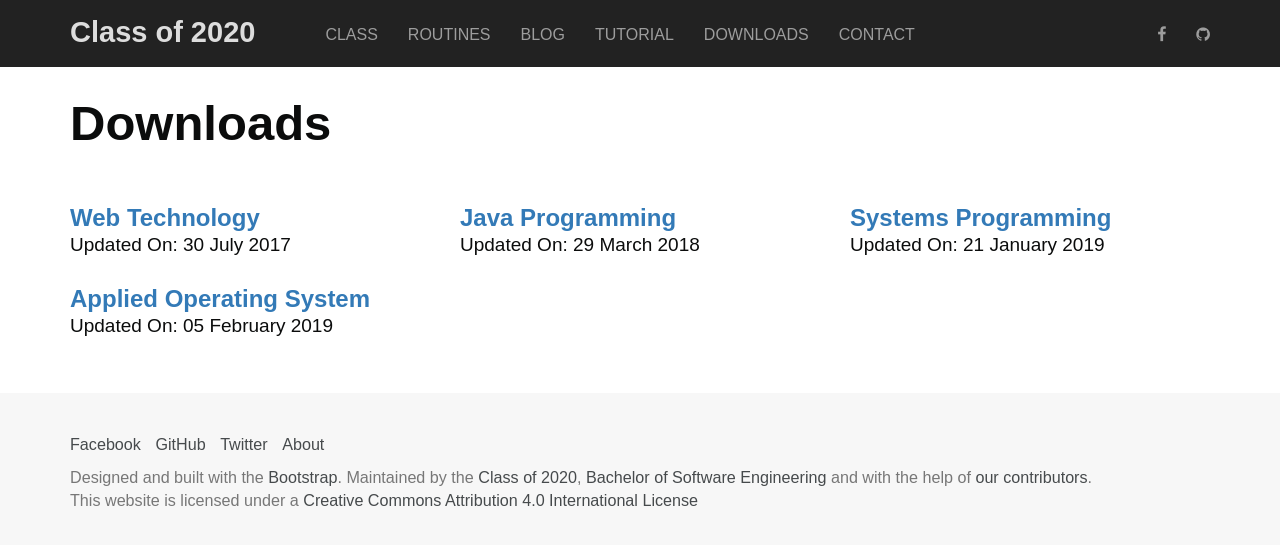
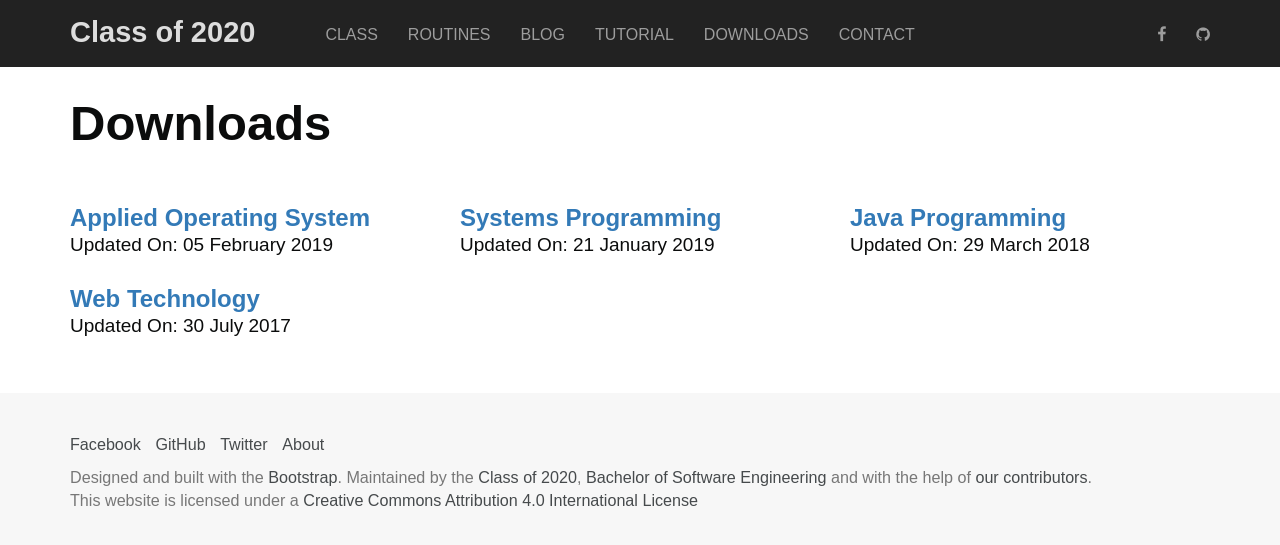
Before and after one commit to Classof2020/classof2020.github.io, a Jekyll site: the page built from downloads.html, in a window 1280 px wide. Shown: the top 545 px of the page. Built offline with Jekyll 4.4.1, drawn with Linux system fonts in a browser that asks for light colours; nearby versions of some CDN libraries; some web fonts are replaced.

Commit message:
Update downloads.html

```diff
--- a/downloads.html
+++ b/downloads.html
@@ -7,7 +7,7 @@ permalink: /downloads/
 <h1>Downloads</h1><br>
 <section>
   <div class="row">
-  {% for download in site.downloads %}
+  {% for download in site.downloads reversed %}
     <div class="col-sm-4">
                 <h4 style="margin-bottom:0"><a href="{{ download.url }}">{{ download.title }}</a></h4>
                 <p>Updated On: {{ download.lastupdate | date:"%d %B %Y " }}</p>
```
